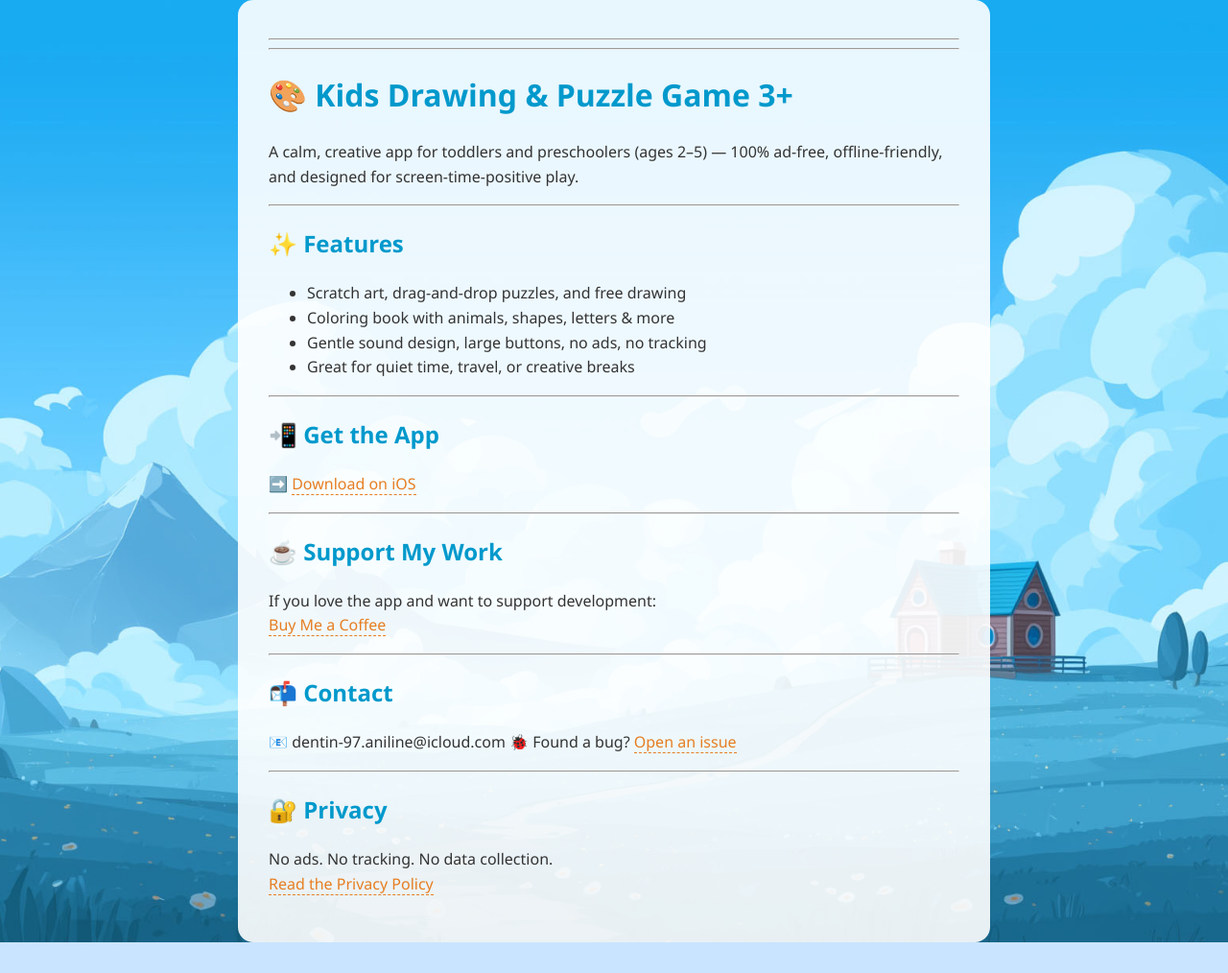
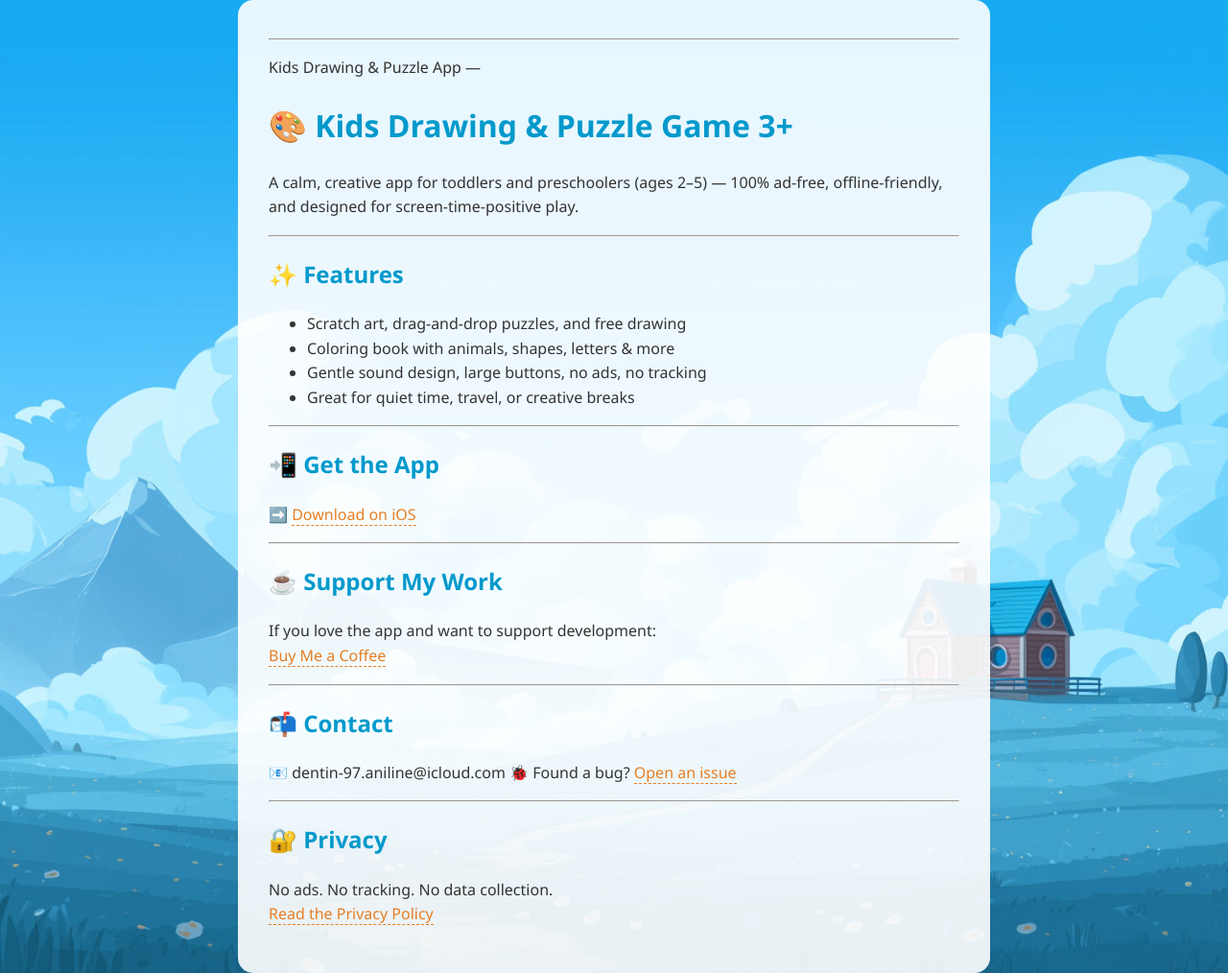
Before and after one commit to MagicScribble/bubuloo-kids-learning-app, a Jekyll site: the page built from index.md, in a window 1280 px wide. Shown: the whole page at 96% size. Built offline with Jekyll 4.4.1, drawn with Linux system fonts in a browser that asks for light colours; our own code applies the rules of GitHub Pages for plain Markdown files; before the commit the page ends 982 px from its top, so only the background shows below that.

Commit message:
Update index.md

```diff
--- a/index.md
+++ b/index.md
@@ -1,8 +1,9 @@
 <head>
   <link rel="stylesheet" href="assets/css/style.css">
 </head>
+
 ---
-
+Kids Drawing & Puzzle App
 ---
 
 # 🎨 Kids Drawing & Puzzle Game 3+
```
